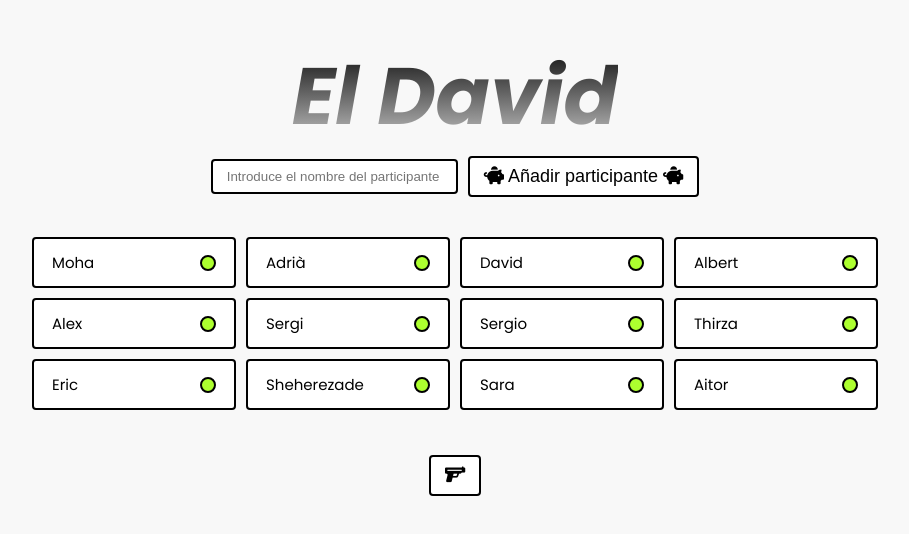
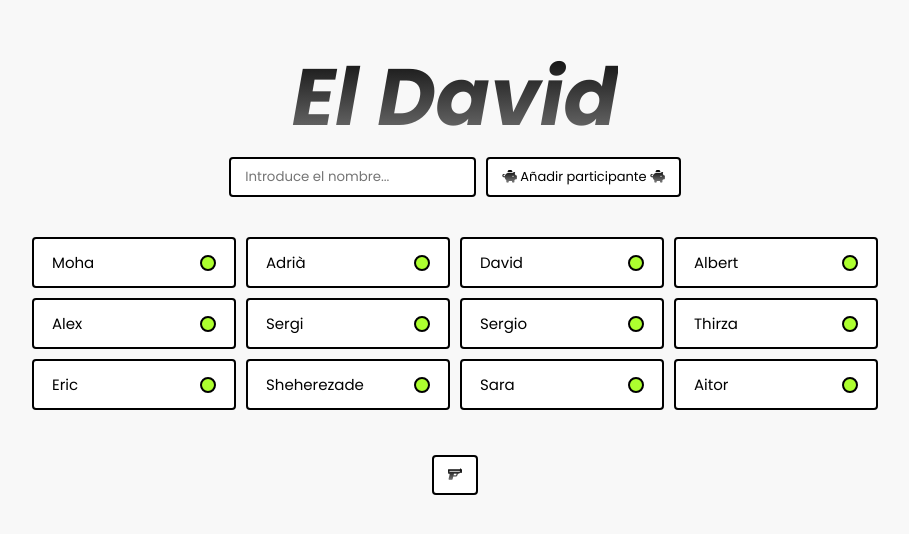
Before and after one commit to albert2399/Sorteo, a plain HTML site: page index.html in a window 1280 px wide. Shown: the part 142-676 px from the top of the page, without its empty margins (185-1094 px from the left). Drawn offline with Linux system fonts and the light colour scheme.

Commit message:
placerholder

```diff
--- a/index.html
+++ b/index.html
@@ -30,7 +30,7 @@
         <div class="divAdd">
           <input
             type="text"
-            placeholder="Introduce el nombre del participante"
+            placeholder="Introduce el nombre..."
             id="name"
           />
           <button id="addParticipante"> <i class="fa-solid fa-piggy-bank"></i> Añadir participante <i class="fa-solid fa-piggy-bank"></i></button>
--- a/style.css
+++ b/style.css
@@ -56,7 +56,8 @@ button {
     background-color: white;
     border: 2px solid black;
     border-radius: 4px;
-    font-size: 18px;
+    font-size: 13px;
+    font-family: "Poppins", sans-serif;
 }
 
 .divAdd {
@@ -76,6 +77,7 @@ input#name {
     border: 2px solid black;
     border-radius: 4px;
     width: 215px;
+    font-family: "Poppins", sans-serif;
 }
 
 .divStart {
@@ -93,8 +95,15 @@ header h1{
     font-style: oblique;
     font-size: 80px;
     font-family: "Poppins", sans-serif;
-    background: linear-gradient(to bottom, black, lightgray);
+    background: linear-gradient(to bottom, black, gray);
     -webkit-background-clip: text; /* Para WebKit (Chrome, Safari, etc.) */
     background-clip: text;
     color: transparent;
 }
+
+i{
+    background: linear-gradient(to bottom, black, gray);
+    -webkit-background-clip: text; /* Para WebKit (Chrome, Safari, etc.) */
+    background-clip: text;
+    color: transparent;
+}
```
Also changed, not shown: push.txt (added).
